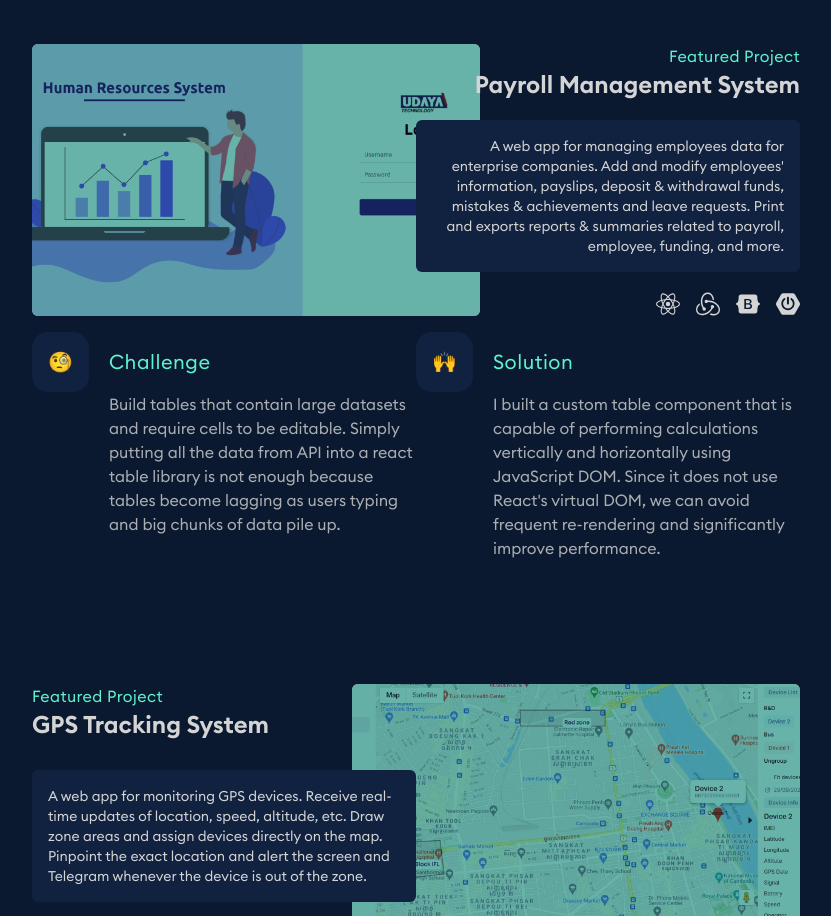
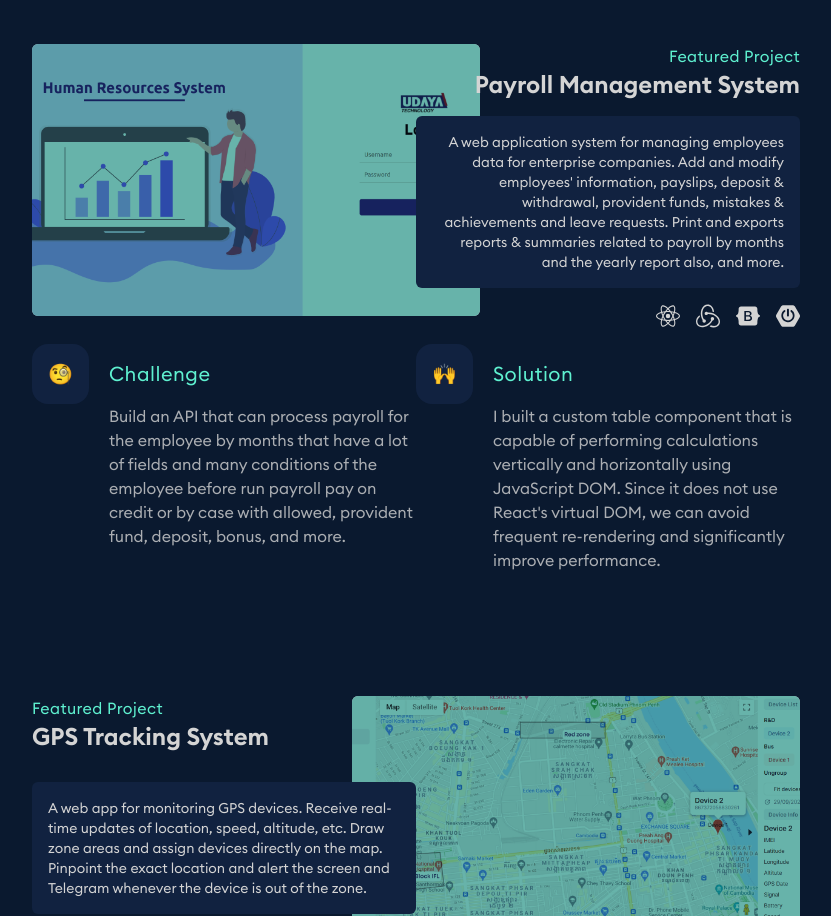
Before and after one commit to SovichetHong/personal-portfolio, a Next.js app: page / in a window 1280 px wide. Shown: the part 802-1718 px from the top of the page, without its empty margins (224-1055 px from the left). Built offline with nearby package versions, Linux system fonts and the light colour scheme.

Commit message:
edit challenge on vet payroll

```diff
--- a/data/index.js
+++ b/data/index.js
@@ -130,7 +130,7 @@ export const projects = [
 	{
 		title: "Payroll Management System",
 		description:
-			"A web app for managing employees data for enterprise companies. Add and modify employees' information, payslips, deposit & withdrawal funds, mistakes & achievements and leave requests. Print and exports reports & summaries related to payroll, employee, funding, and more.",
+			"A web application system for managing employees data for enterprise companies. Add and modify employees' information, payslips, deposit & withdrawal, provident funds, mistakes & achievements and leave requests. Print and exports reports & summaries related to payroll by months and the yearly report also, and more.",
 		imageSrc: require("@/public/a.png"),
 		tectStacks: [
 			{
@@ -151,7 +151,7 @@ export const projects = [
 			},
 		],
 		challenge:
-			"Build tables that contain large datasets and require cells to be editable. Simply putting all the data from API into a react table library is not enough because tables become lagging as users typing and big chunks of data pile up.",
+			"Build an API that can process payroll for the employee by months that have a lot of fields and many conditions of the employee before run payroll pay on credit or by case with allowed, provident fund, deposit, bonus, and more.",
 		solution: "I built a custom table component that is capable of performing calculations vertically and horizontally using JavaScript DOM. Since it does not use React's virtual DOM, we can avoid frequent re-rendering and significantly improve performance.",
 	},
 	{
```
